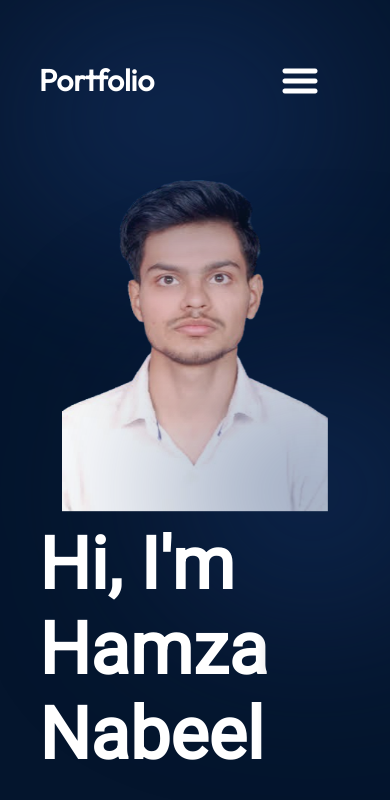
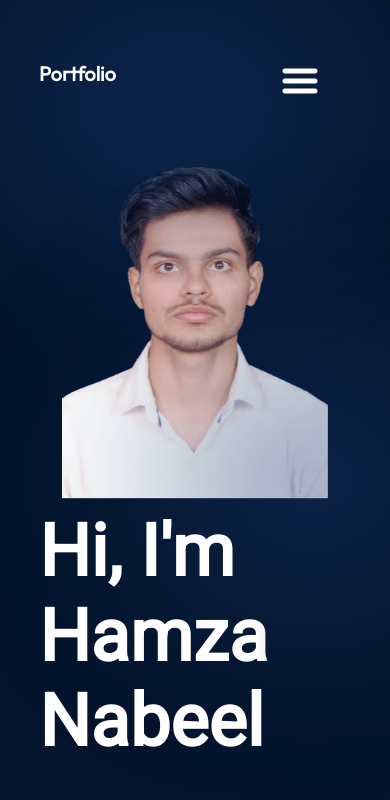
Before and after one commit to HamzaNabeel/NewPortfolio-blueTheme, a React (Vite) app: page / in a window 390 px wide. Shown: the top 800 px of the page. Built offline with nearby package versions, Linux system fonts and the light colour scheme.

Commit message:
nav fontsize

```diff
--- a/src/components/Navbar/Navbar.module.css
+++ b/src/components/Navbar/Navbar.module.css
@@ -44,6 +44,10 @@
     align-items: flex-start;
   }
 
+  .title{
+    font-size: 20px;
+  }
+
   .menu {
     position: absolute;
     right: 0;
```
